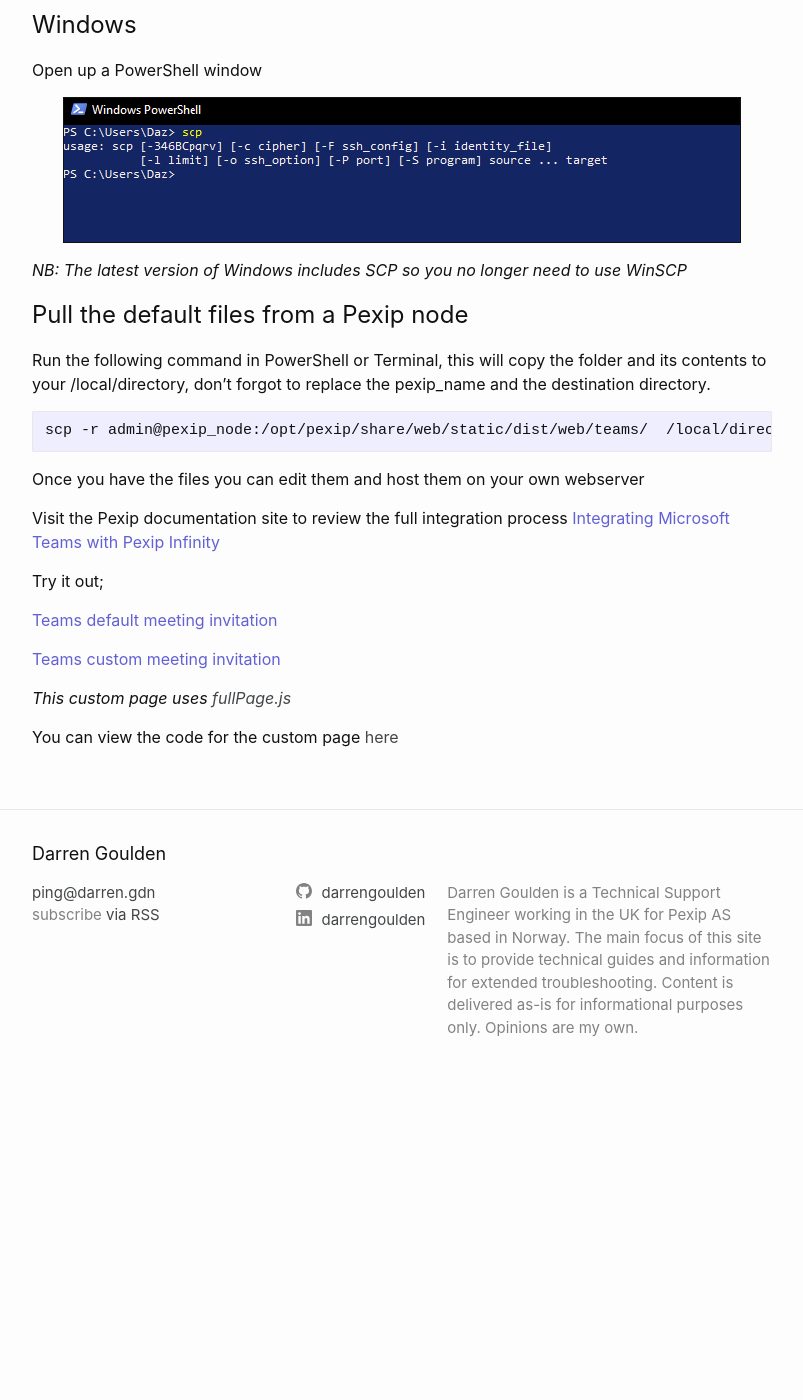
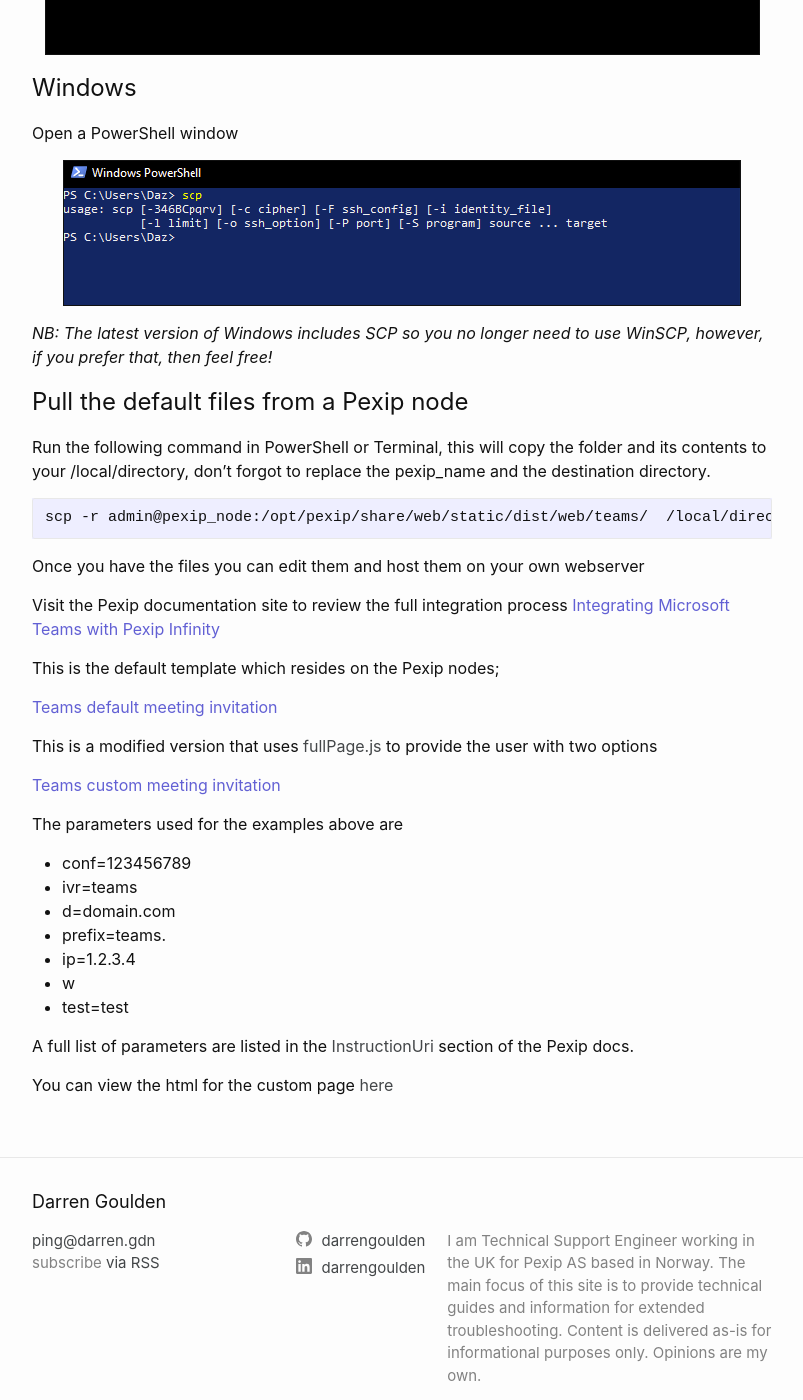
Before and after one commit to darrengoulden/darrengdn, a Jekyll site: the page built from _posts/2020-09-04-hosting-your-own-alternate-dialling-instructions.markdown, in a window 1280 px wide and 1400 px high, scrolled down 1973 px. Shown: the whole window, without its empty margins (238-1041 px from the left). Built offline with Jekyll 4.4.1, drawn with Linux system fonts in a browser that asks for light colours; comment, search, counter and statistics services are not loaded; before the commit the page ends 3072 px from its top, so only the background shows below that; some of the changed text lies outside the part shown.

Commit message:
update post and site description

```diff
--- a/_config.yml
+++ b/_config.yml
@@ -1,7 +1,7 @@
 title: Darren Goulden
 email: ping@darren.gdn
 description: >- # this means to ignore newlines until "baseurl:"
-  Darren Goulden is a Technical Support Engineer working in the UK for Pexip AS based in Norway.
+  I am Technical Support Engineer working in the UK for Pexip AS based in Norway.
   The main focus of this site is to provide technical guides and information for extended troubleshooting.
   Content is delivered as-is for informational purposes only. Opinions are my own.
 baseurl: "" # the subpath of your site, e.g. /blog
--- a/_posts/2020-09-04-hosting-your-own-alternate-dialling-instructions.markdown
+++ b/_posts/2020-09-04-hosting-your-own-alternate-dialling-instructions.markdown
@@ -14,6 +14,8 @@
 
 ![pexip-default-cvi-page]({{ site.baseurl }}/assets/img/2020-09-04-hosting-your-own-alternate-dialling-instructions/pexip_default_cvi_page_1289x683.png){: .center-image }
 
+## Pull the default files from a Pexip node
+
 # Folder location
 
 The files for the default Pexip template are located on the Pexip nodes (transcoding or proxy) in the path below
@@ -26,17 +28,17 @@
 
 # MacOS
 
-Open up a terminal window
+Open a terminal window
 
 ![macos-terminal]({{ site.baseurl }}/assets/img/2020-09-04-hosting-your-own-alternate-dialling-instructions/terminal.png){: .center-image }
 
 # Windows
 
-Open up a PowerShell window
+Open a PowerShell window
 
 ![windows-powershell]({{ site.baseurl }}/assets/img/2020-09-04-hosting-your-own-alternate-dialling-instructions/powershell.png){: .center-image }
 
-_NB: The latest version of Windows includes SCP so you no longer need to use WinSCP_
+_NB: The latest version of Windows includes SCP so you no longer need to use WinSCP, however, if you prefer that, then feel free!_
 
 # Pull the default files from a Pexip node
 
@@ -51,12 +53,24 @@
 Visit the Pexip documentation site to review the full integration process [Integrating Microsoft Teams with Pexip Infinity](https://docs.pexip.com/admin/integrate_teams.htm){: .acustom }
 
 
-Try it out;
+This is the default template which resides on the Pexip nodes;
 
 [Teams default meeting invitation](/teams-default.html?conf=123456789&ivr=teams&d=domain.com&prefix=teams.&ip=1.2.3.4&w&test=test){: .acustom }
 
+This is a modified version that uses [fullPage.js](https://github.com/alvarotrigo/fullPage.js) to provide the user with two options
+
 [Teams custom meeting invitation](/teams-custom.html?conf=123456789&ivr=teams&d=domain.com&prefix=teams.&ip=1.2.3.4&w&test=test#anchor1){: #custom_link .acustom }
 
-_This custom page uses [fullPage.js](https://github.com/alvarotrigo/fullPage.js)_
+The parameters used for the examples above are
 
-You can view the code for the custom page [here](https://github.com/darrengoulden/darrengdn/blob/master/_layouts/teams-custom.html)
+ * conf=123456789
+ * ivr=teams
+ * d=domain.com
+ * prefix=teams.
+ * ip=1.2.3.4
+ * w
+ * test=test
+
+A full list of parameters are listed in the [InstructionUri](https://docs.pexip.com/admin/teams_connector.htm#instruction_uri) section of the Pexip docs.
+
+You can view the html for the custom page [here](https://github.com/darrengoulden/darrengdn/blob/master/_layouts/teams-custom.html)
```
